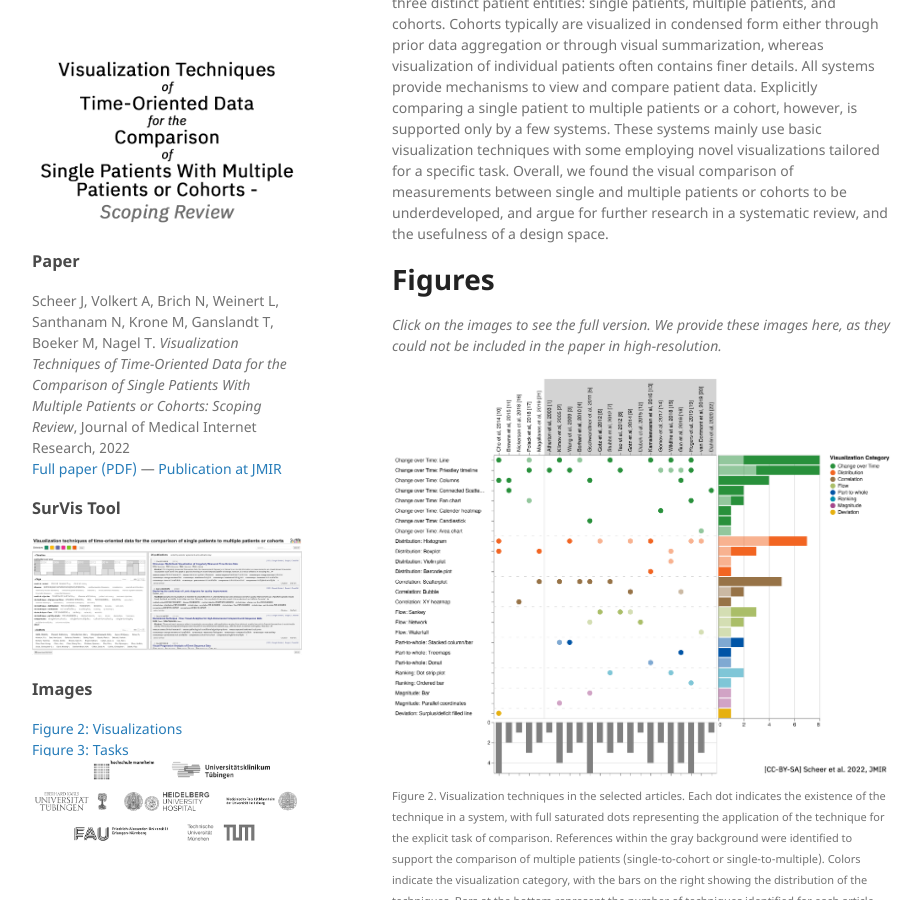
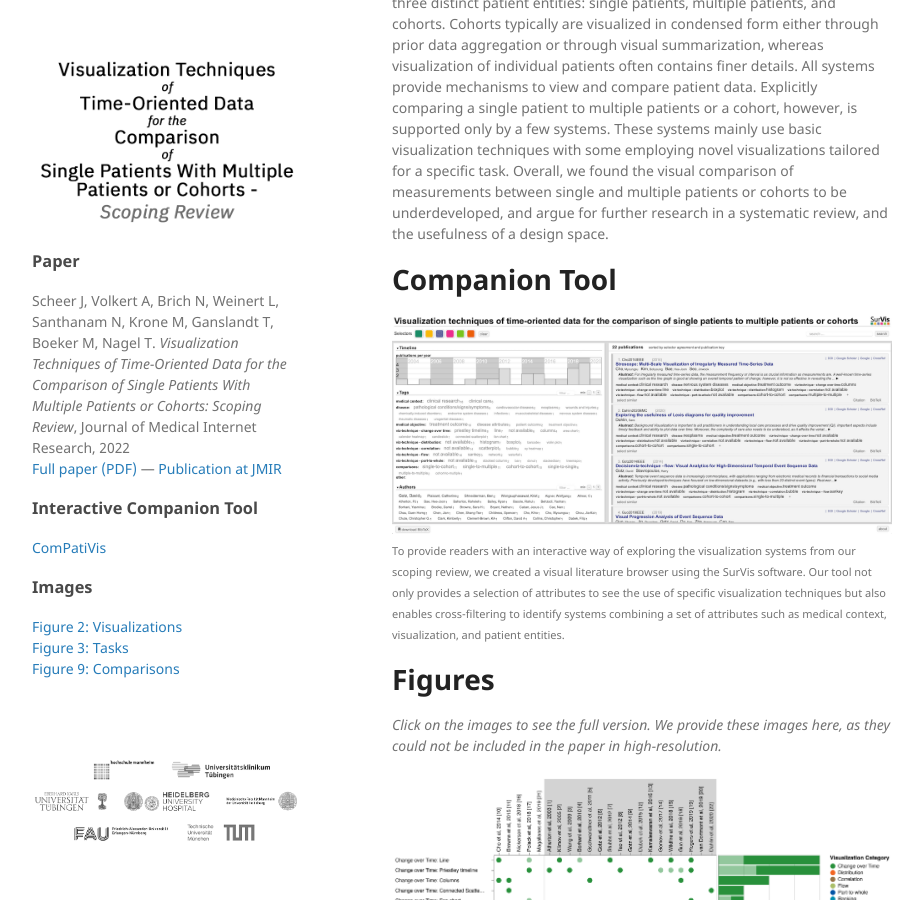
Before and after one commit to TimeVisForComparingPatientsAndCohorts/timevisforcomparingpatientsandcohorts.github.io, a Jekyll site: the page built from index.md, in a window 1280 px wide and 900 px high, scrolled down 1339 px. Shown: the whole window, without its empty margins (178-1101 px from the left). Built offline with Jekyll 4.4.1, drawn with Linux system fonts in a browser that asks for light colours.

Commit message:
Moved ComPatVis to main body.

```diff
--- a/_layouts/default.html
+++ b/_layouts/default.html
@@ -52,9 +52,9 @@ Journal of Medical Internet Research, 2022<br/>
           <a href="https://www.jmir.org/2022/10/e38041/PDF">Full paper (PDF)</a> &mdash; <a href="https://www.jmir.org/2022/10/e38041">Publication at JMIR</a>
         </p>
 
-        <h3>SurVis Tool</h3>
+        <h3>Interactive Companion Tool</h3>
         <p>
-          <a href="https://imi-hd.github.io/ComPatiVis/"><img src="assets/img/survis-tool.png"/></a>
+          <a href="https://imi-hd.github.io/ComPatiVis/">ComPatiVis</a>
         </p>
 
         <h3>Images</h3>
--- a/index.md
+++ b/index.md
@@ -21,6 +21,11 @@ Out of 249 screened articles, we identified 22 fitting all criteria, and reviewe
 **Conclusions:**
 The articles under review in general mitigate complexity through visualization and support diverse medical objectives. We identified three distinct patient entities: single patients, multiple patients, and cohorts. Cohorts typically are visualized in condensed form either through prior data aggregation or through visual summarization, whereas visualization of individual patients often contains finer details. All systems provide mechanisms to view and compare patient data. Explicitly comparing a single patient to multiple patients or a cohort, however, is supported only by a few systems. These systems mainly use basic visualization techniques with some employing novel visualizations tailored for a specific task. Overall, we found the visual comparison of measurements between single and multiple patients or cohorts to be underdeveloped, and argue for further research in a systematic review, and the usefulness of a design space.
 
+# Companion Tool
+
+<a href="https://imi-hd.github.io/ComPatiVis/"><img src="assets/img/survis-tool.png"/></a>
+<small>To provide readers with an interactive way of exploring the visualization systems from our scoping review, we created a visual literature browser using the SurVis software. Our tool not only provides a selection of attributes to see the use of specific visualization techniques but also enables cross-filtering to identify systems combining a set of attributes such as medical context, visualization, and patient entities.</small>
+
 # Figures
 
 _Click on the images to see the full version. We provide these images here, as they could not be included in the paper in high-resolution._
```
